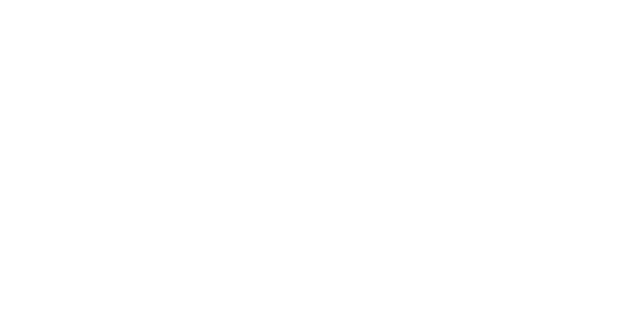
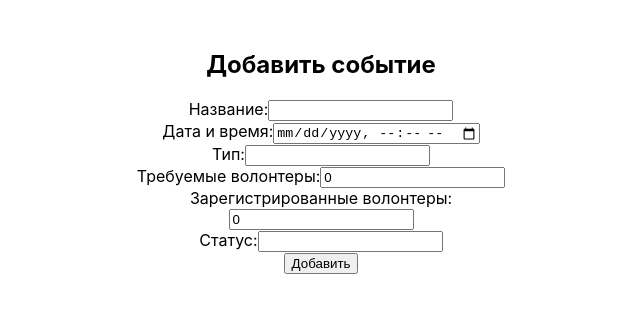
Before and after one commit to shottaneflow/frontendVolunteer, a React (Create React App) app: page /add-event in a window 1280 px wide. Before the commit this address had no page. Shown: the top 312 px of the page, without its empty margins (319-959 px from the left). Built offline with nearby package versions, Linux system fonts and the light colour scheme.

Commit message:
added App.js, LoginForm.js,edit AddEventPage.js,apiClient,js,Events.Page.js

```diff
--- /dev/null
+++ b/src/AddEventPage.js
@@ -0,0 +1,65 @@
+import React, { useState } from "react";
+import apiClient from "./apiClient";
+import { useNavigate } from "react-router-dom";
+
+const AddEventPage = () => {
+    const [eventData, setEventData] = useState({
+        name: "",
+        dateTime: "",
+        type: "",
+        requiredVolunteers: 0,
+        registeredVolunteers: 0,
+        status: ""
+    });
+    const navigate = useNavigate();
+
+    const handleChange = (e) => {
+        const { name, value } = e.target;
+        setEventData({ ...eventData, [name]: value });
+    };
+
+    const handleSubmit = async (e) => {
+        e.preventDefault();
+        try {
+            await apiClient.post("/events-api/create-event", eventData);
+            navigate("/events");
+        } catch (error) {
+            console.error("Ошибка при добавлении события:", error);
+        }
+    };
+
+    return (
+        <div style={{ maxWidth: "400px", margin: "50px auto", textAlign: "center" }}>
+            <h2>Добавить событие</h2>
+            <form onSubmit={handleSubmit}>
+                <div>
+                    <label>Название:</label>
+                    <input type="text" name="name" value={eventData.name} onChange={handleChange} required />
+                </div>
+                <div>
+                    <label>Дата и время:</label>
+                    <input type="datetime-local" name="dateTime" value={eventData.dateTime} onChange={handleChange} required />
+                </div>
+                <div>
+                    <label>Тип:</label>
+                    <input type="text" name="type" value={eventData.type} onChange={handleChange} required />
+                </div>
+                <div>
+                    <label>Требуемые волонтеры:</label>
+                    <input type="number" name="requiredVolunteers" value={eventData.requiredVolunteers} onChange={handleChange} required />
+                </div>
+                <div>
+                    <label>Зарегистрированные волонтеры:</label>
+                    <input type="number" name="registeredVolunteers" value={eventData.registeredVolunteers} onChange={handleChange} required />
+                </div>
+                <div>
+                    <label>Статус:</label>
+                    <input type="text" name="status" value={eventData.status} onChange={handleChange} required />
+                </div>
+                <button type="submit">Добавить</button>
+            </form>
+        </div>
+    );
+};
+
+export default AddEventPage;
--- a/src/App.js
+++ b/src/App.js
@@ -2,6 +2,8 @@
 import { BrowserRouter as Router, Route, Routes } from 'react-router-dom';
 import Registration from './Registration'; // ваш компонент регистрации
 import LoginForm from './LoginForm';
+import EventsPage from "./EventsPage";
+import AddEventPage from "./AddEventPage";
 
 function App() {
   return (
@@ -10,6 +12,8 @@
           {/* Здесь определяем маршрут для страницы регистрации */}
             <Route path="/registration" element={<Registration />} />
             <Route path="/login" element={<LoginForm />} />
+            <Route path="/events" element={<EventsPage />} />
+            <Route path="/add-event" element={<AddEventPage />} />
         </Routes>
       </Router>
   );
--- /dev/null
+++ b/src/EventsPage.js
@@ -0,0 +1,47 @@
+import React, { useEffect, useState } from "react";
+import apiClient from "./apiClient";
+import { useNavigate } from "react-router-dom";
+
+const EventsPage = () => {
+    const [events, setEvents] = useState([]);
+    const navigate = useNavigate();
+
+    useEffect(() => {
+        // Получение списка событий
+        const fetchEvents = async () => {
+            try {
+                const response = await apiClient.get("http://localhost:8081/events-api/all-events");
+                setEvents(response.data);
+            } catch (error) {
+                console.error("Ошибка при загрузке событий:", error);
+            }
+        };
+
+        fetchEvents();
+    }, []);
+
+    const handleAddEvent = () => {
+        navigate("/add-event");
+    };
+
+    return (
+        <div style={{ maxWidth: "800px", margin: "50px auto", textAlign: "center" }}>
+            <h2>События</h2>
+            <button onClick={handleAddEvent} style={{ marginBottom: "20px" }}>Добавить событие</button>
+            <ul>
+                {events.map((event) => (
+                    <li key={event.id}>
+                        <h3>{event.name}</h3>
+                        <p>Дата: {new Date(event.dateTime).toLocaleString()}</p>
+                        <p>Тип: {event.type}</p>
+                        <p>Требуемые волонтеры: {event.requiredVolunteers}</p>
+                        <p>Зарегистрированные волонтеры: {event.registeredVolunteers}</p>
+                        <p>Статус: {event.status}</p>
+                    </li>
+                ))}
+            </ul>
+        </div>
+    );
+};
+
+export default EventsPage;
--- a/src/LoginForm.js
+++ b/src/LoginForm.js
@@ -10,12 +10,12 @@
         e.preventDefault();
 
         try {
-            const response = await axios.post("http://localhost:8081/auth-api", { username, password });
+            const response = await axios.post("http://localhost:8081/auth-api", { username, password }/*,{withCredentials: true}*/);
 
             if (response.status === 200) {
-                // Успешная авторизация
+                const token = response.data;
+                localStorage.setItem("jwtToken", token);
                 console.log("Авторизация успешна!", response.data);
-                // Редирект на главную страницу
                 window.location.href = "/events";
             } else {
                 // Ошибка авторизации
--- /dev/null
+++ b/src/apiClient.js
@@ -0,0 +1,20 @@
+import axios from "axios";
+
+const apiClient = axios.create({
+    baseURL: "http://localhost:8081", //  URL  бэкенда
+    withCredentials: true,
+});
+
+// Добавление интерсептора для установки токена
+apiClient.interceptors.request.use(
+    (config) => {
+        const token = localStorage.getItem("jwtToken");
+        if (token) {
+            config.headers["Authorization"] = `Bearer ${token}`;
+        }
+        return config;
+    },
+    (error) => Promise.reject(error)
+);
+
+export default apiClient;
```
